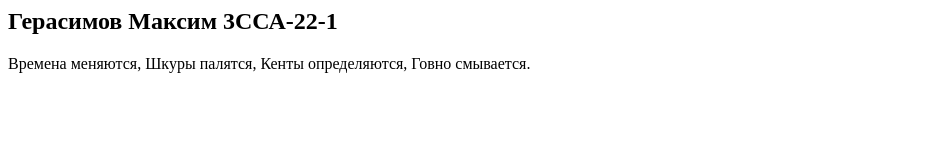
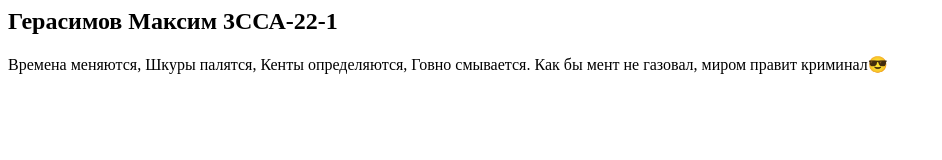
Before and after one commit to Maxim1-rgb/Aura, a plain HTML site: page index.html in a window 1280 px wide. Shown: the whole page, without its empty margins (0-942 px from the left). Drawn offline with Linux system fonts and the light colour scheme.

Commit message:
Update index.html

```diff
--- a/index.html
+++ b/index.html
@@ -5,5 +5,7 @@
 Шкуры палятся,
 Кенты определяются,
 Говно смывается.
+    Как бы мент не газовал, миром правит криминал😎
+
   </p>
 </section>
```
